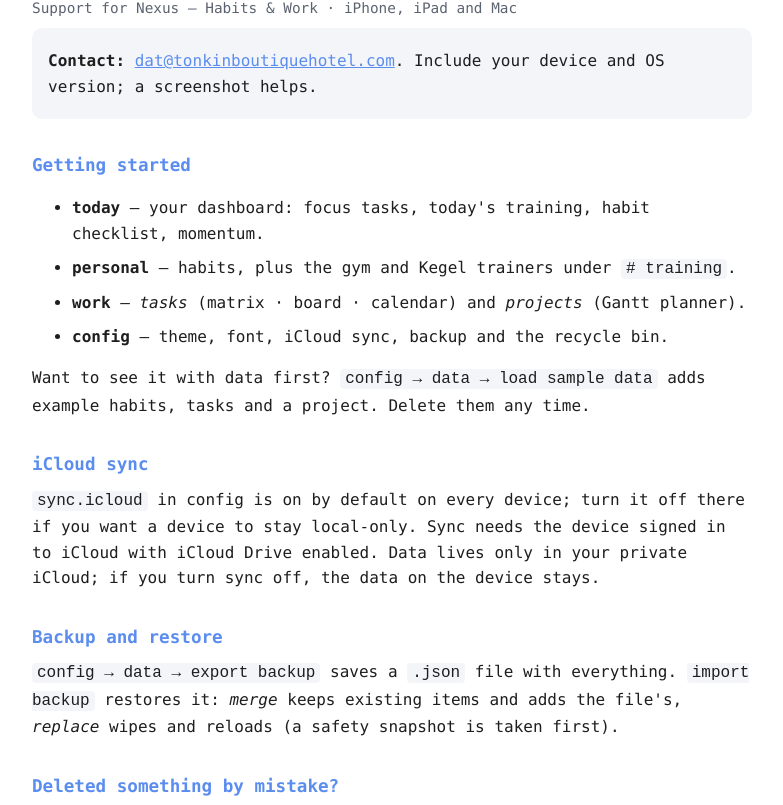
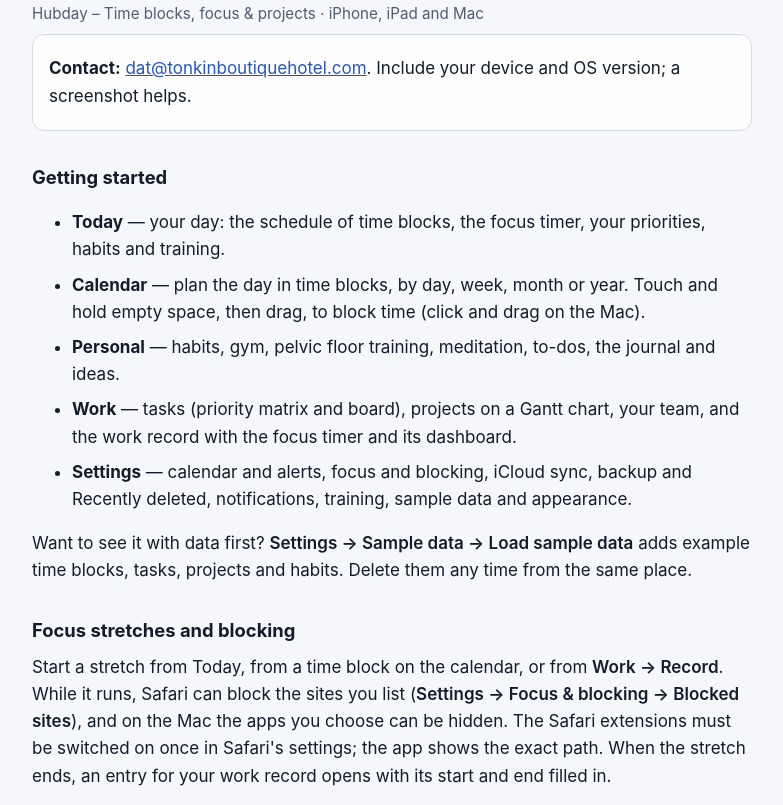
Before and after one commit to dattienle257/nexus-site, a plain HTML site: page support.html in a window 1280 px wide. Shown: the part 100-905 px from the top of the page, without its empty margins (248-1031 px from the left). Drawn offline with Linux system fonts and the light colour scheme.

Commit message:
Hubday support page

```diff
--- a/support.html
+++ b/support.html
@@ -3,47 +3,53 @@
 <head>
 <meta charset="utf-8">
 <meta name="viewport" content="width=device-width, initial-scale=1">
-<title>Nexus Support</title>
+<title>Hubday Support</title>
 <style>
-  :root { --bg: #ffffff; --fg: #1e1e1e; --dim: #5c6370; --accent: #5b8def; --card: #f4f5f8; }
-  @media (prefers-color-scheme: dark) { :root { --bg: #1b1d26; --fg: #e6e6ec; --dim: #8b90a3; --accent: #8fb0ff; --card: #23263a; } }
-  body { margin: 0; background: var(--bg); color: var(--fg); font: 16px/1.6 ui-monospace, "SF Mono", Menlo, Consolas, monospace; }
-  main { max-width: 720px; margin: 0 auto; padding: 48px 16px 64px; }
-  h1 { font-size: 1.6rem; margin: 0 0 4px; } h2 { font-size: 1.1rem; margin: 32px 0 8px; color: var(--accent); }
-  .meta { color: var(--dim); font-size: .9rem; } p, li { margin: 8px 0; } a { color: var(--accent); }
-  .card { background: var(--card); border-radius: 10px; padding: 12px 16px; } code { background: var(--card); padding: 1px 5px; border-radius: 4px; }
+  /* Hubday's Daylight palette, and Ember in dark mode. */
+  :root { color-scheme: light dark; --bg: #f5f7fa; --fg: #131c29; --dim: #4f5d6f; --accent: #2556c4; --card: #fdfdfe; --line: #d5dce5; }
+  @media (prefers-color-scheme: dark) { :root { --bg: #1b1715; --fg: #efe7df; --dim: #a99a8d; --accent: #d8743e; --card: #241e1b; --line: #3a312b; } }
+  body { margin: 0; background: var(--bg); color: var(--fg); font: 17px/1.6 -apple-system, BlinkMacSystemFont, "Segoe UI", Helvetica, Arial, sans-serif; }
+  main { max-width: 720px; margin: 0 auto; padding: 48px 20px 64px; }
+  h1 { font-size: 1.8rem; margin: 0 0 4px; } h2 { font-size: 1.15rem; margin: 32px 0 8px; }
+  .meta { color: var(--dim); font-size: .95rem; } p, li { margin: 8px 0; } a { color: var(--accent); }
+  .card { background: var(--card); border: 1px solid var(--line); border-radius: 12px; padding: 12px 16px; }
+  .path { font-weight: 600; }
 </style>
 </head>
 <body>
 <main>
-<h1>$ nexus --help</h1>
-<p class="meta">Support for Nexus – Habits &amp; Work · iPhone, iPad and Mac</p>
+<h1>Hubday Support</h1>
+<p class="meta">Hubday – Time blocks, focus &amp; projects · iPhone, iPad and Mac</p>
 
 <div class="card"><p><strong>Contact:</strong> <a href="mailto:dat@tonkinboutiquehotel.com">dat@tonkinboutiquehotel.com</a>. Include your device and OS version; a screenshot helps.</p></div>
 
 <h2>Getting started</h2>
 <ul>
-  <li><strong>today</strong> — your dashboard: focus tasks, today's training, habit checklist, momentum.</li>
-  <li><strong>personal</strong> — habits, plus the gym and Kegel trainers under <code># training</code>.</li>
-  <li><strong>work</strong> — <em>tasks</em> (matrix · board · calendar) and <em>projects</em> (Gantt planner).</li>
-  <li><strong>config</strong> — theme, font, iCloud sync, backup and the recycle bin.</li>
+  <li><strong>Today</strong> — your day: the schedule of time blocks, the focus timer, your priorities, habits and training.</li>
+  <li><strong>Calendar</strong> — plan the day in time blocks, by day, week, month or year. Touch and hold empty space, then drag, to block time (click and drag on the Mac).</li>
+  <li><strong>Personal</strong> — habits, gym, pelvic floor training, meditation, to-dos, the journal and ideas.</li>
+  <li><strong>Work</strong> — tasks (priority matrix and board), projects on a Gantt chart, your team, and the work record with the focus timer and its dashboard.</li>
+  <li><strong>Settings</strong> — calendar and alerts, focus and blocking, iCloud sync, backup and Recently deleted, notifications, training, sample data and appearance.</li>
 </ul>
-<p>Want to see it with data first? <code>config → data → load sample data</code> adds example habits, tasks and a project. Delete them any time.</p>
+<p>Want to see it with data first? <span class="path">Settings → Sample data → Load sample data</span> adds example time blocks, tasks, projects and habits. Delete them any time from the same place.</p>
+
+<h2>Focus stretches and blocking</h2>
+<p>Start a stretch from Today, from a time block on the calendar, or from <span class="path">Work → Record</span>. While it runs, Safari can block the sites you list (<span class="path">Settings → Focus &amp; blocking → Blocked sites</span>), and on the Mac the apps you choose can be hidden. The Safari extensions must be switched on once in Safari's settings; the app shows the exact path. When the stretch ends, an entry for your work record opens with its start and end filled in.</p>
 
 <h2>iCloud sync</h2>
-<p><code>sync.icloud</code> in config is on by default on every device; turn it off there if you want a device to stay local-only. Sync needs the device signed in to iCloud with iCloud Drive enabled. Data lives only in your private iCloud; if you turn sync off, the data on the device stays.</p>
+<p><span class="path">Settings → iCloud sync → Sync with iCloud</span> is on by default on every device; turn it off there if you want a device to keep its data to itself. Sync needs the device signed in to iCloud with iCloud Drive enabled. Your data lives on your devices and in your own private iCloud, never on our servers; if you turn sync off, the data on the device stays.</p>
 
 <h2>Backup and restore</h2>
-<p><code>config → data → export backup</code> saves a <code>.json</code> file with everything. <code>import backup</code> restores it: <em>merge</em> keeps existing items and adds the file's, <em>replace</em> wipes and reloads (a safety snapshot is taken first).</p>
+<p><span class="path">Settings → Data → Export backup</span> saves a <code>.json</code> file with everything. <span class="path">Import backup</span> restores it: <em>merge</em> adds the file's items and updates the ones you already have to the file's version (everything else stays); <em>replace</em> wipes and reloads (a safety snapshot is taken first). Backups exported before the app was renamed import the same way.</p>
 
 <h2>Deleted something by mistake?</h2>
-<p><code>config → recently deleted</code>. Habits, tasks, projects, routines and sessions wait there for 30 days.</p>
+<p><span class="path">Settings → Data → Recently deleted</span>. Habits, tasks, projects, routines and sessions wait there for 30 days.</p>
 
 <h2>Apple Health and heart-rate sensors</h2>
-<p>Both are optional and only used during gym workouts. Grant or revoke access in Settings → Health, and pair a Bluetooth chest strap or watch broadcast from the workout screen.</p>
+<p>Both are optional and only used during gym workouts. Grant or revoke Health access in <span class="path">Settings → Privacy &amp; Security → Health → Hubday</span>, and pair a Bluetooth chest strap or a watch's heart-rate broadcast in <span class="path">Settings → Training → Gym → Heart rate sensor</span>. What Hubday reads from Health and from the sensor stays on your device.</p>
 
 <h2>Privacy</h2>
-<p>See the <a href="privacy.html">privacy policy</a>. Nexus has no accounts, analytics or servers.</p>
+<p>See the <a href="privacy.html">privacy policy</a>. Hubday has no accounts, analytics or servers.</p>
 </main>
 </body>
 </html>
```
